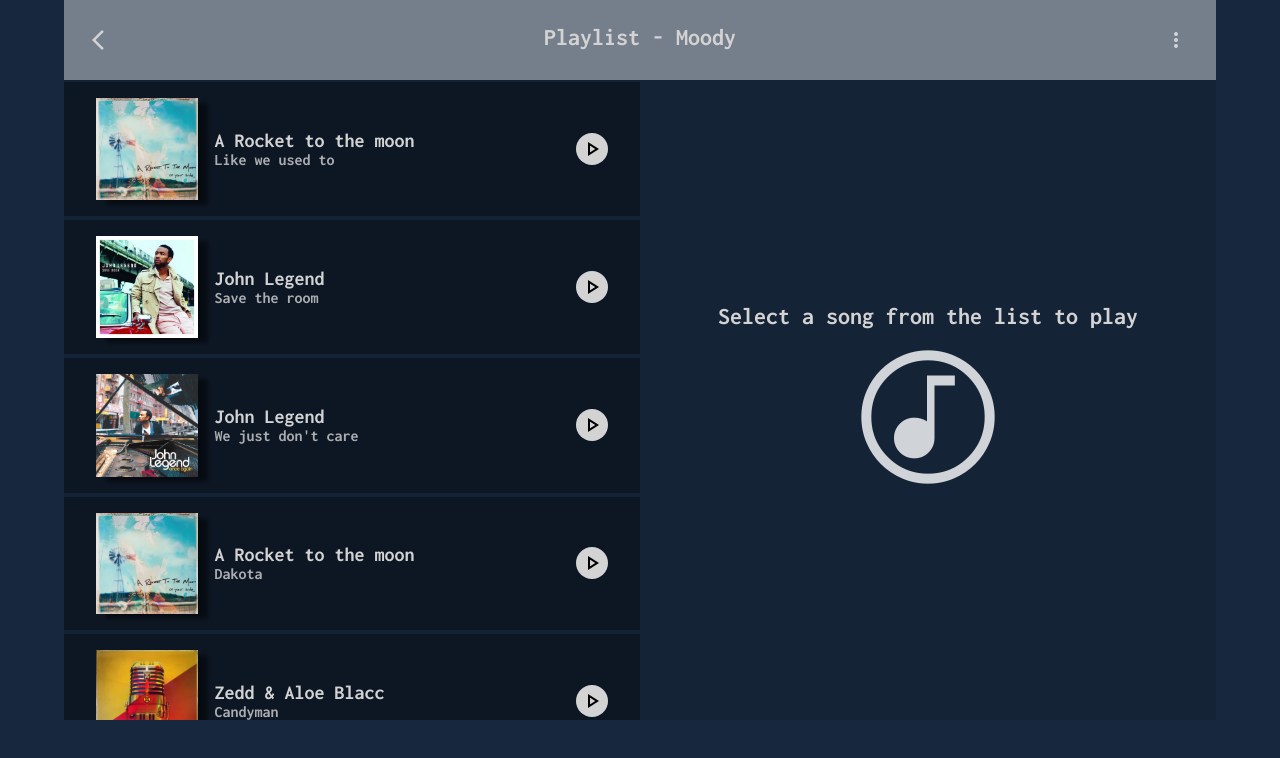
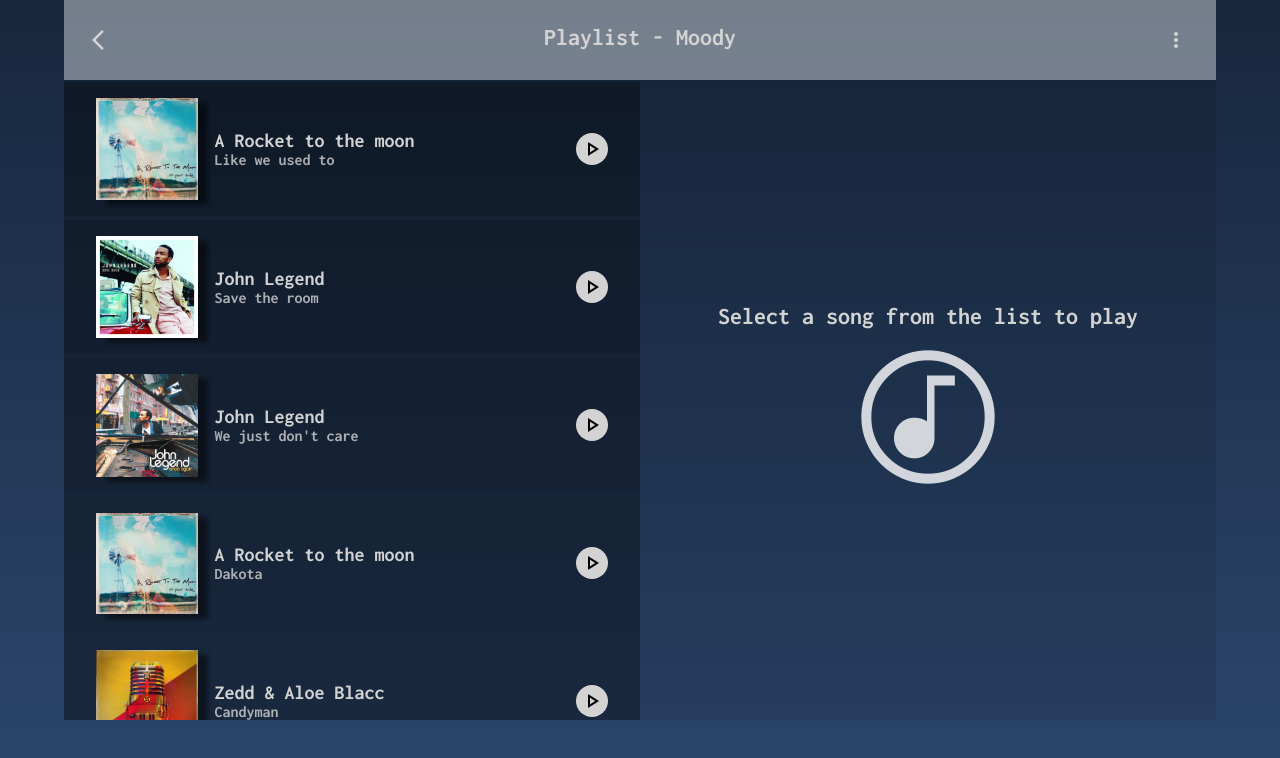
Before and after one commit to Bosseyang/Task2-react-media-player, a React (Vite) app in the folder react-media-player/: page / in a window 1280 px wide. Shown: the top 758 px of the page. Built offline with nearby package versions, Linux system fonts and the light colour scheme.

Commit message:
Update App.css

```diff
--- a/react-media-player/src/css/App.css
+++ b/react-media-player/src/css/App.css
@@ -14,6 +14,9 @@ html {
 }
 body {
   background-color: #17273d;
+  background-image: linear-gradient(to bottom, #17273d, #2c476d);
+
+  height: 100vh;
 }
 main {
   display: flex;
```
